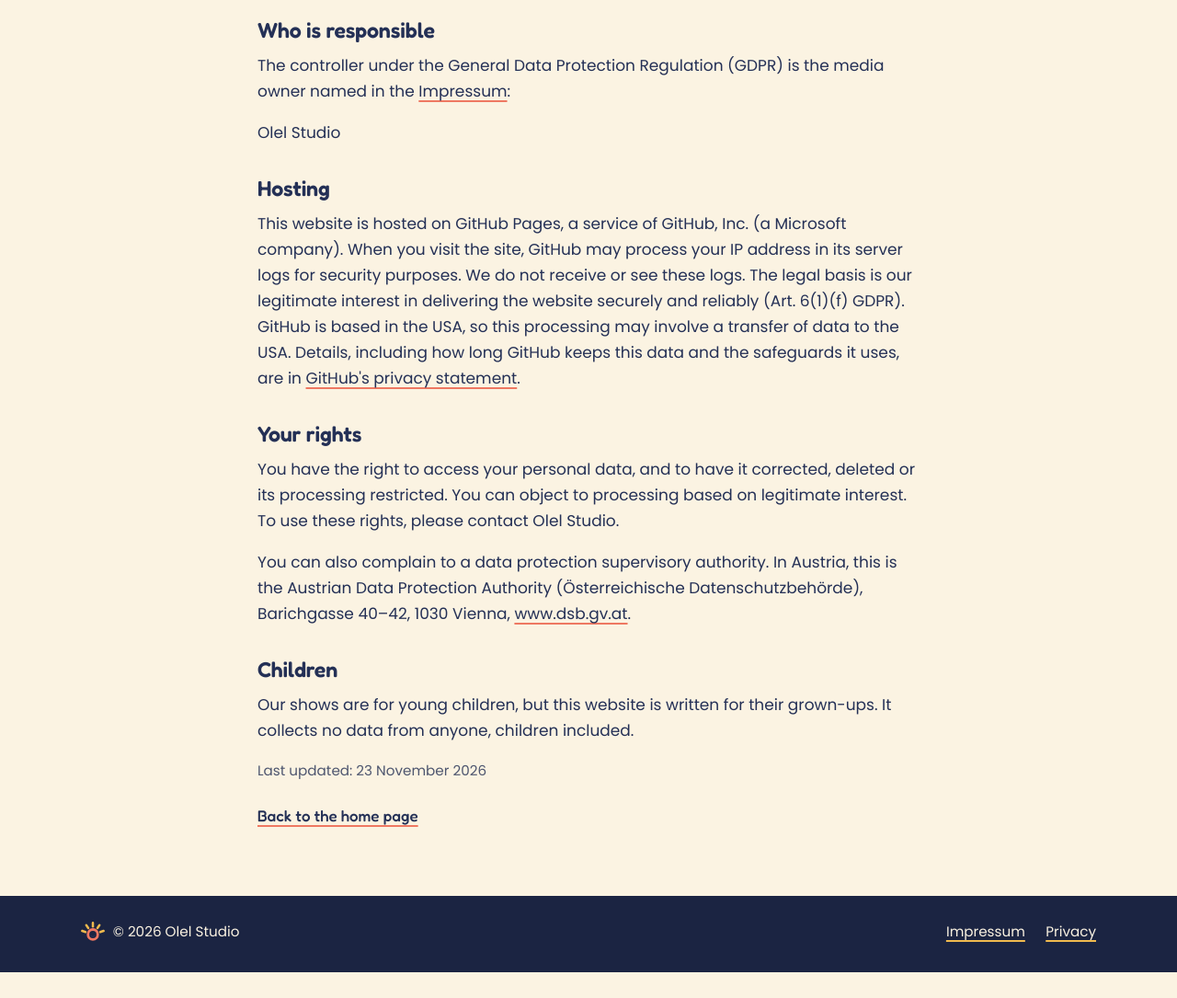
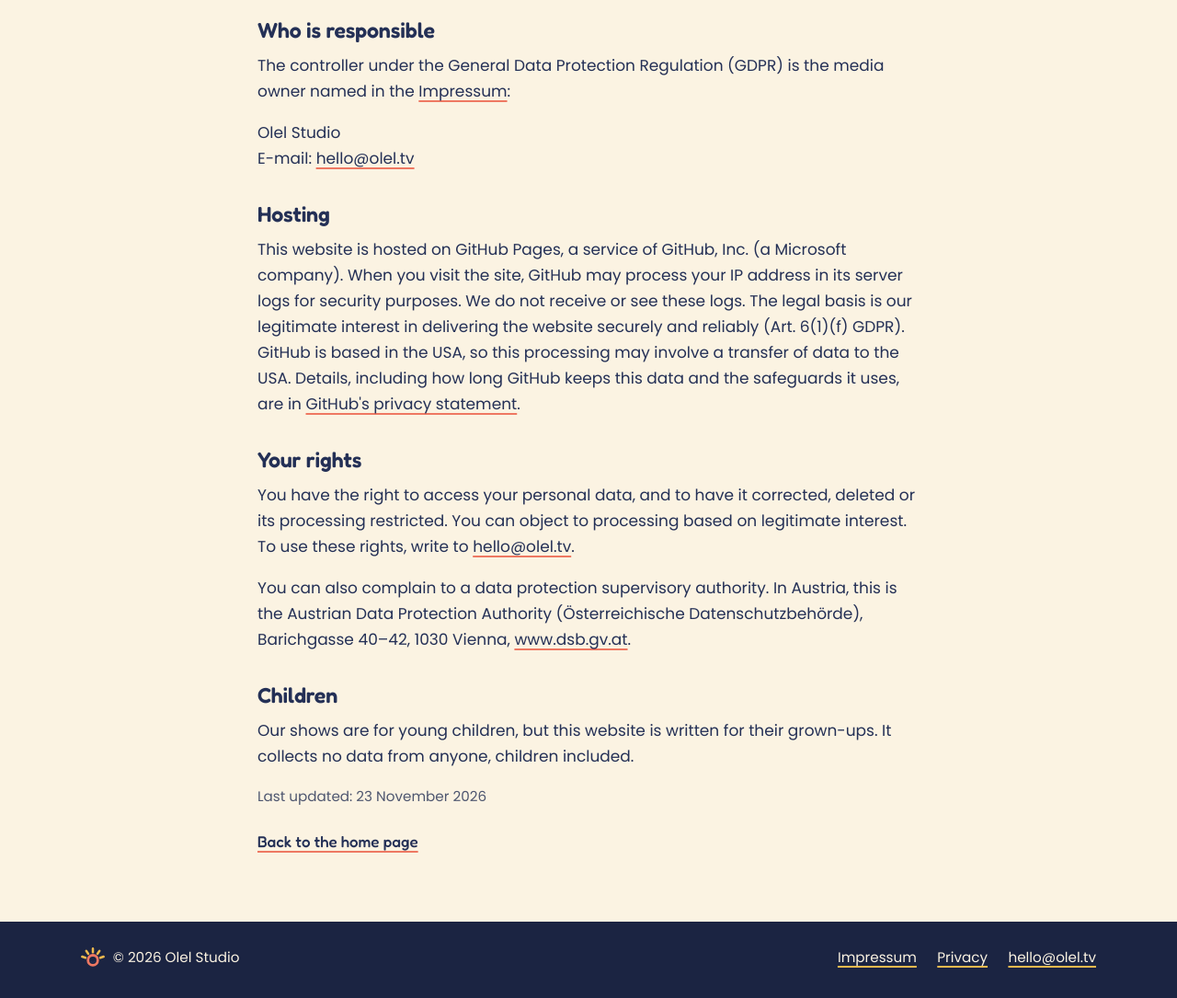
Before and after one commit to sorezkilab/olel.tv, a plain HTML site: page privacy.html in a window 1280 px wide. Shown: the part 400-1485 px from the top of the page at 92% size. Before the commit the page ends 1457 px from the top, so only its background shows below. Drawn offline with Linux system fonts and the light colour scheme.

Commit message:
Add contact address hello@olel.tv
Co-Authored-By: Claude Opus 5.5 <noreply@anthropic.com>

```diff
--- a/privacy.html
+++ b/privacy.html
@@ -55,7 +55,8 @@
 
     <h2>Who is responsible</h2>
     <p>The controller under the General Data Protection Regulation (GDPR) is the media owner named in the <a href="/impressum">Impressum</a>:</p>
-    <p>Olel Studio</p>
+    <p>Olel Studio<br>
+       E-mail: <a href="mailto:hello@olel.tv">hello@olel.tv</a></p>
 
     <h2>Hosting</h2>
     <p>This website is hosted on GitHub Pages, a service of GitHub, Inc. (a Microsoft company). When you visit the site, GitHub may process your IP address in its server logs for security purposes. We do not receive or see these logs. The legal basis is our legitimate interest in delivering the website securely and reliably (Art. 6(1)(f) GDPR). GitHub is based in the USA, so this processing may involve a transfer of data to the USA. Details, including how long GitHub keeps this data and the safeguards it uses, are in <a href="https://docs.github.com/en/site-policy/privacy-policies/github-general-privacy-statement" rel="noopener">GitHub's privacy statement</a>.</p>
@@ -63,7 +64,7 @@
 
 
     <h2>Your rights</h2>
-    <p>You have the right to access your personal data, and to have it corrected, deleted or its processing restricted. You can object to processing based on legitimate interest. To use these rights, please contact Olel Studio.</p>
+    <p>You have the right to access your personal data, and to have it corrected, deleted or its processing restricted. You can object to processing based on legitimate interest. To use these rights, write to <a href="mailto:hello@olel.tv">hello@olel.tv</a>.</p>
     <p>You can also complain to a data protection supervisory authority. In Austria, this is the Austrian Data Protection Authority (<span lang="de">Österreichische Datenschutzbehörde</span>), Barichgasse 40–42, 1030 Vienna, <a href="https://www.dsb.gv.at/" rel="noopener">www.dsb.gv.at</a>.</p>
 
     <h2>Children</h2>
@@ -80,6 +81,7 @@
     <ul>
       <li><a href="/impressum">Impressum</a></li>
       <li><a href="/privacy" aria-current="page">Privacy</a></li>
+      <li><a href="mailto:hello@olel.tv">hello@olel.tv</a></li>
     </ul>
   </div>
 </footer>
```
Also changed, not shown: impressum.html (+4 -0 lines), index.html (+1 -0 lines).
